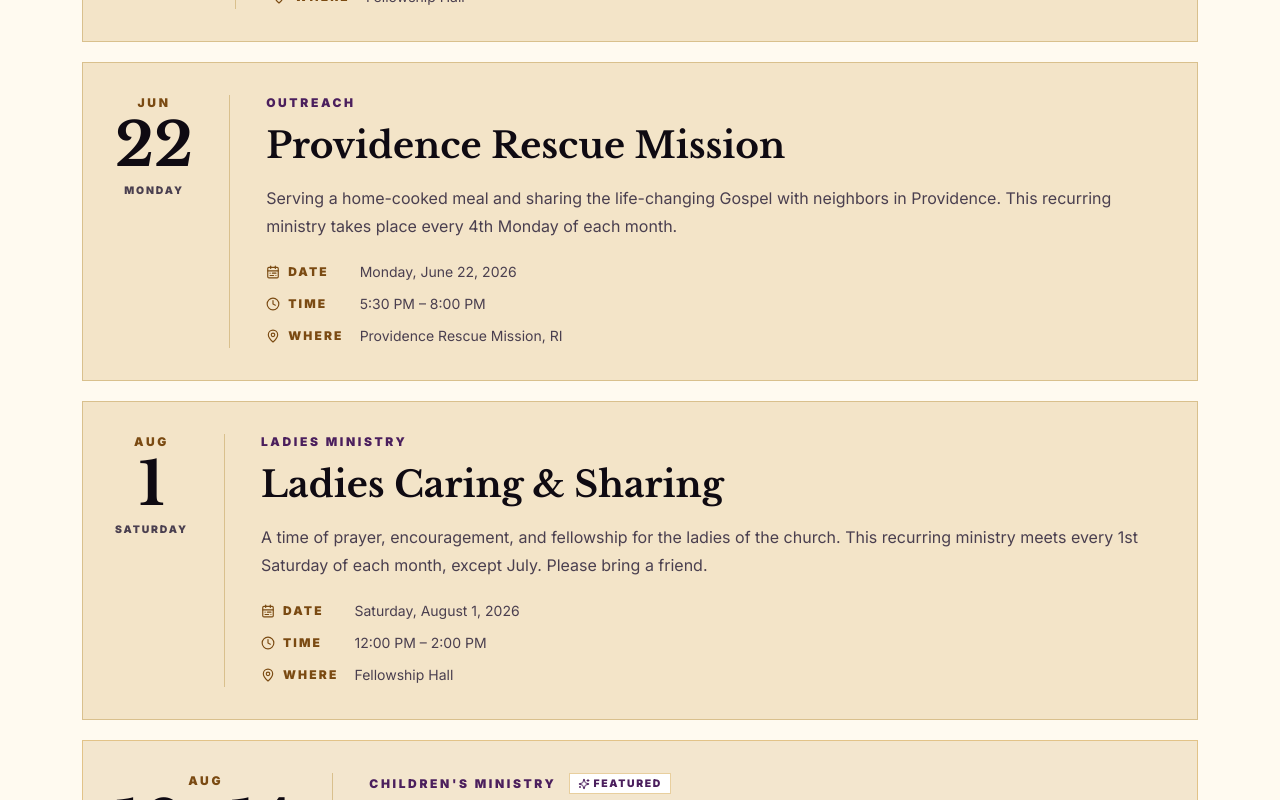
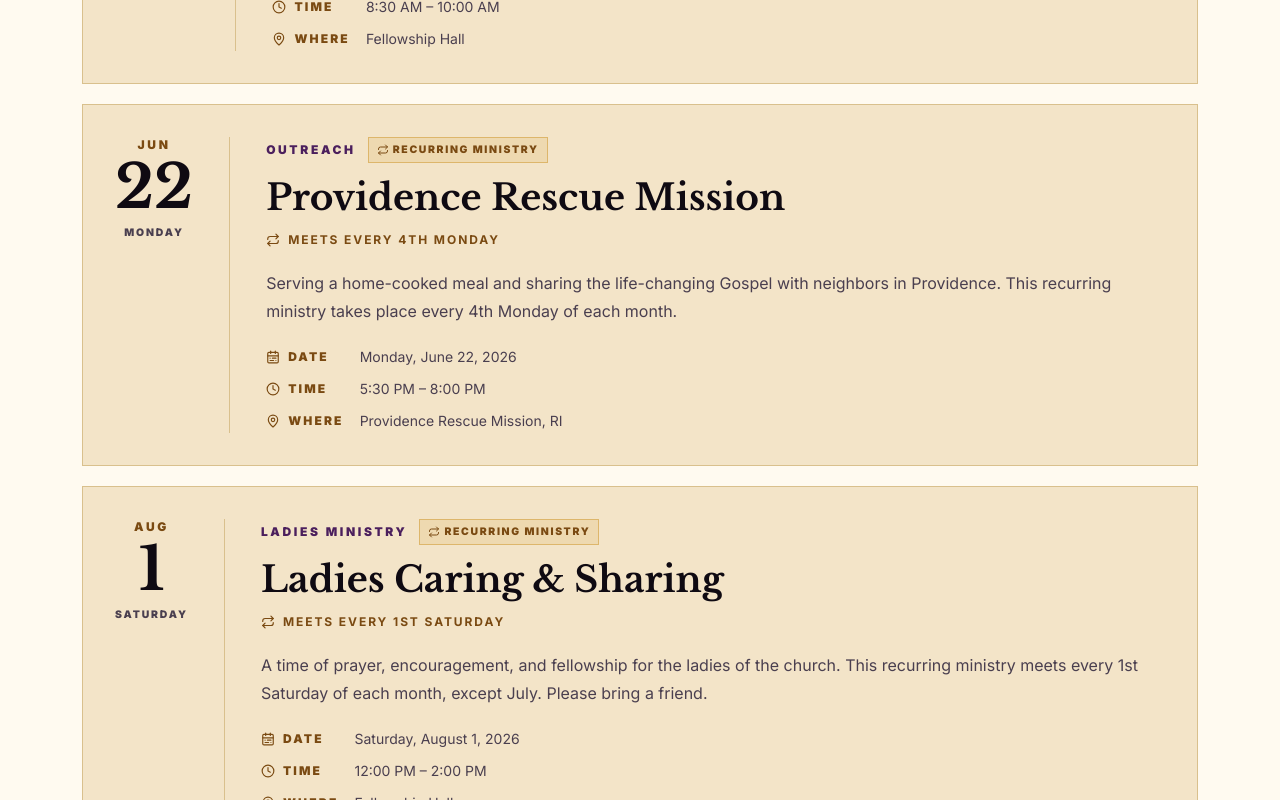
Before and after one commit to edesent/stillwater-christian-fellowship, a Next.js app: page /events in a window 1280 px wide. Shown: the part 800-1600 px from the top of the page. Built offline with nearby package versions, Linux system fonts and the light colour scheme.

Commit message:
Add recurring ministry badges to event cards

```diff
--- a/src/components/event-card.tsx
+++ b/src/components/event-card.tsx
@@ -1,11 +1,30 @@
 import Link from "next/link";
-import { CalendarRange, Clock, MapPin, Sparkles } from "lucide-react";
+import { CalendarRange, Clock, MapPin, Repeat, Sparkles } from "lucide-react";
 import {
   type ChurchEvent,
   formatEventBadge,
   formatEventDateLong,
   formatEventTimeRange,
 } from "@/lib/events";
+
+function EventBadges({ event }: { event: ChurchEvent }) {
+  return (
+    <>
+      {event.recurring ? (
+        <span className="inline-flex items-center gap-1 border border-gold/70 bg-gold/20 px-2 py-1 text-[0.65rem] font-black uppercase tracking-[0.16em] text-clay">
+          <Repeat aria-hidden="true" className="size-3" />
+          Recurring Ministry
+        </span>
+      ) : null}
+      {event.featured ? (
+        <span className="inline-flex items-center gap-1 border border-sky/55 bg-white px-2 py-1 text-[0.65rem] font-black uppercase tracking-[0.16em] text-fern">
+          <Sparkles aria-hidden="true" className="size-3" />
+          Featured
+        </span>
+      ) : null}
+    </>
+  );
+}
 
 export function EventCard({ event }: { event: ChurchEvent }) {
   const badge = formatEventBadge(event);
@@ -27,12 +46,9 @@
             {badge.day}
           </p>
         </div>
-        {event.featured ? (
-          <span className="inline-flex items-center gap-1 border border-sky/55 bg-white px-2 py-1 text-[0.65rem] font-black uppercase tracking-[0.16em] text-fern">
-            <Sparkles aria-hidden="true" className="size-3" />
-            Featured
-          </span>
-        ) : null}
+        <div className="flex flex-wrap justify-end gap-2">
+          <EventBadges event={event} />
+        </div>
       </div>
 
       <p className="mt-6 text-xs font-black uppercase tracking-[0.18em] text-fern">
@@ -41,6 +57,12 @@
       <h3 className="serif mt-2 text-2xl font-bold leading-tight text-ink">
         {event.title}
       </h3>
+      {event.recurrenceLabel ? (
+        <p className="mt-3 inline-flex items-center gap-2 text-xs font-bold uppercase tracking-[0.16em] text-clay">
+          <Repeat aria-hidden="true" className="size-3.5" />
+          {event.recurrenceLabel}
+        </p>
+      ) : null}
 
       <dl className="mt-5 space-y-1.5 text-sm text-ink-soft">
         {time ? (
@@ -91,16 +113,17 @@
           <p className="text-xs font-black uppercase tracking-[0.22em] text-fern">
             {event.category}
           </p>
-          {event.featured ? (
-            <span className="inline-flex items-center gap-1 border border-sky/55 bg-white px-2 py-0.5 text-[0.65rem] font-black uppercase tracking-[0.16em] text-fern">
-              <Sparkles aria-hidden="true" className="size-3" />
-              Featured
-            </span>
-          ) : null}
+          <EventBadges event={event} />
         </div>
         <h3 className="serif mt-3 text-balance text-3xl font-bold leading-tight text-ink sm:text-4xl">
           {event.title}
         </h3>
+        {event.recurrenceLabel ? (
+          <p className="mt-3 inline-flex items-center gap-2 text-xs font-bold uppercase tracking-[0.16em] text-clay">
+            <Repeat aria-hidden="true" className="size-3.5" />
+            {event.recurrenceLabel}
+          </p>
+        ) : null}
         <div className="mt-4 space-y-2 text-base leading-7 text-ink-soft">
           {event.description.split("\n").map((line) => (
             <p key={line}>{line}</p>
```
